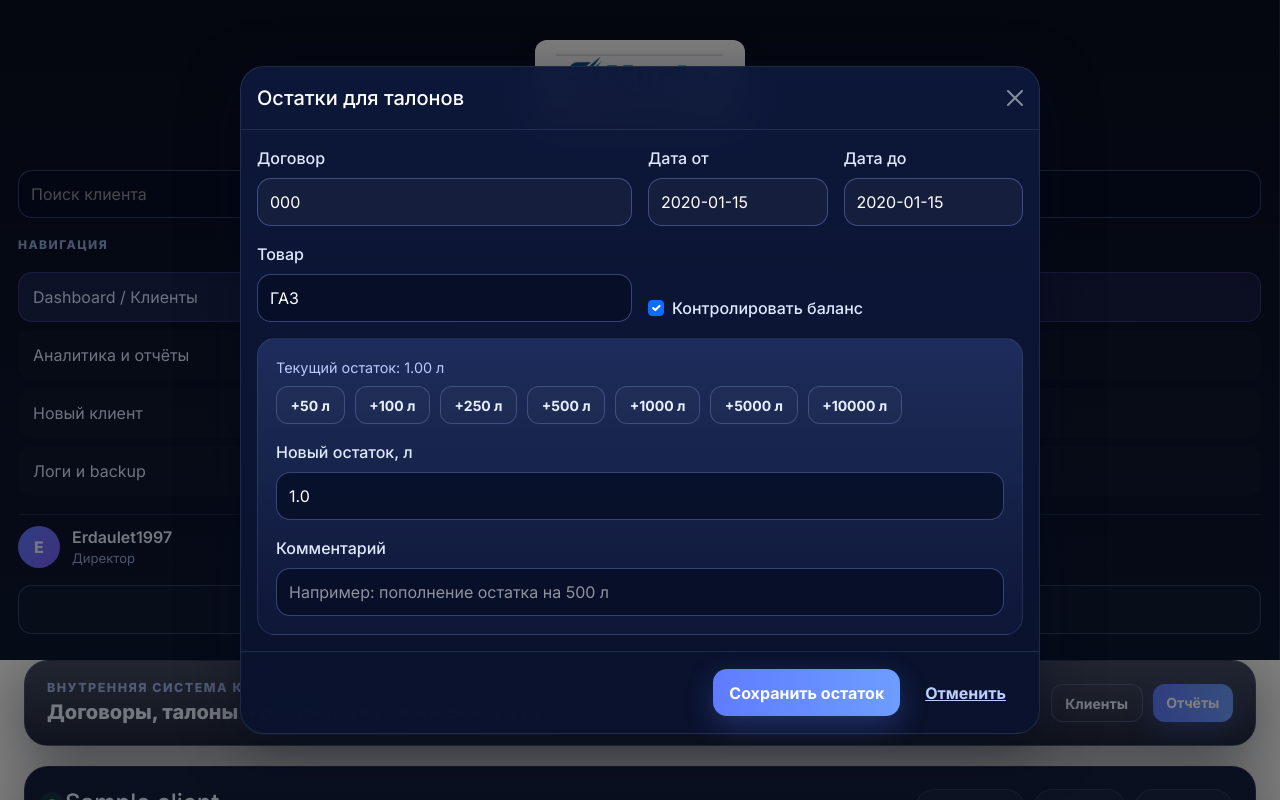
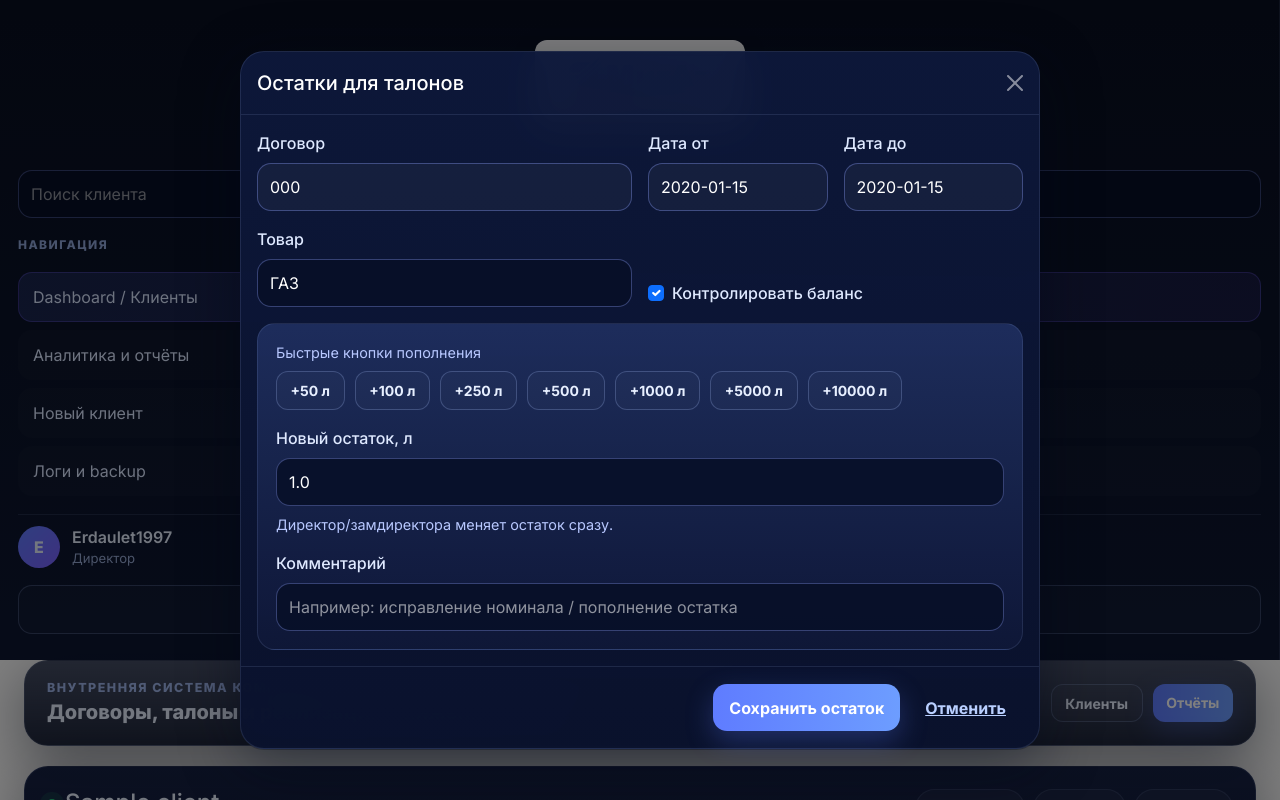
Before and after one commit to saittalon/scanoil-talon, a Flask app: page /clients/1/contracts in a window 1280 px wide, after a click on "Изменить остаток". Run offline with Flask 3, Linux system fonts and the light colour scheme; a user stored in the database is signed in; tables that the repository leaves empty hold one stand-in row (values such as "Sample post").

Commit message:
Add files via upload

```diff
--- a/templates/client_contracts.html
+++ b/templates/client_contracts.html
@@ -147,6 +147,18 @@
           <button class="btn btn-brand btn-sm" data-bs-toggle="modal" data-bs-target="#balanceModal">{% if current_role in ["director","zamdirector","deputy_director"] %}Изменить остаток{% else %}Запросить изменение остатка{% endif %}</button>
         </div>
         <div class="fw-bold">{{ ('%.2f'|format(balance.liters_left)) if balance else '0.00' }} л</div>
+        {% if pending_balance_request %}
+          {% set pending_delta = pending_balance_request.requested_liters or 0 %}
+          {% set pending_is_delta = pending_balance_request.comment and pending_balance_request.comment.startswith('__DELTA__|') %}
+          <div class="client-meta mt-2">
+            {% if pending_is_delta %}
+              Есть неподтвержденная заявка: {% if pending_delta >= 0 %}+{% endif %}{{ '%.2f'|format(pending_delta) }} л.
+            {% else %}
+              Есть неподтвержденная заявка на изменение остатка.
+            {% endif %}
+            Пока директор или замдиректора не подтвердит заявку, создавать талоны нельзя.
+          </div>
+        {% endif %}
       </div>
 
 
@@ -155,17 +167,27 @@
         <div class="d-flex align-items-center justify-content-between flex-wrap gap-2 mb-3">
           <div>
             <h6 class="mb-2">Заявки на изменение остатка</h6>
-            <div class="client-meta">Ниже показывается история заявок по выбранному договору</div>
+            <div class="client-meta">История по выбранному договору</div>
           </div>
         </div>
         {% if balance_requests %}
           <div class="side-list">
           {% for r in balance_requests %}
+            {% set is_delta = r.comment and r.comment.startswith('__DELTA__|') %}
+            {% set old_value = r.old_liters or 0 %}
+            {% set req_value = r.requested_liters or 0 %}
+            {% set new_value = (old_value + req_value) if is_delta else req_value %}
             <div class="file-row d-flex justify-content-between align-items-center gap-3">
               <div>
-                <div class="fw-semibold">{% set delta = (r.requested_liters or 0) - (r.old_liters or 0) %}{% set delta_sign = "+" if delta >= 0 else "" %}Изменение: {{ delta_sign }}{{ "%.2f"|format(delta) }} л</div>
-                <div class="client-meta mt-1">{{ r.created_at.strftime('%Y-%m-%d %H:%M') if r.created_at else '' }} • {{ r.requested_by.username if r.requested_by else '—' }} • {{ r.status }} • Было: {{ '%.2f'|format(r.old_liters or 0) }} л • Станет: {{ '%.2f'|format(r.requested_liters or 0) }} л</div>
-                {% if r.comment %}<div class="client-meta mt-1">{{ r.comment }}</div>{% endif %}
+                {% if is_delta %}
+                  <div class="fw-semibold">Изменение остатка: {% if req_value >= 0 %}+{% endif %}{{ '%.2f'|format(req_value) }} л</div>
+                  <div class="client-meta mt-1">Было: {{ '%.2f'|format(old_value) }} л → станет: {{ '%.2f'|format(new_value) }} л</div>
+                {% else %}
+                  <div class="fw-semibold">{{ '%.2f'|format(old_value) }} л → {{ '%.2f'|format(req_value) }} л</div>
+                {% endif %}
+                <div class="client-meta mt-1">{{ r.created_at.strftime('%Y-%m-%d %H:%M') if r.created_at else '' }} • {{ r.requested_by.username if r.requested_by else '—' }} • {{ r.status }}</div>
+                {% set clean_comment = (r.comment or '').replace('__DELTA__|', '') %}
+                {% if clean_comment %}<div class="client-meta mt-1">{{ clean_comment }}</div>{% endif %}
               </div>
               <div class="d-flex gap-2 flex-wrap">
                 {% if r.status == 'pending' and current_role in ["director","zamdirector","deputy_director"] %}
@@ -186,6 +208,7 @@
           <div class="client-meta">По выбранному договору заявок пока нет.</div>
         {% endif %}
       </div>
+
 
       <div class="modal fade" id="balanceModal" tabindex="-1" aria-hidden="true">
         <div class="modal-dialog modal-lg modal-dialog-centered">
@@ -222,22 +245,24 @@
                   </div>
                   <div class="col-12">
                     <div class="info-card">
-                      <div class="client-meta mb-2">Текущий остаток: {{ ('%.2f'|format(balance.liters_left)) if balance else '0.00' }} л</div>
-                      {% if current_role in ["director","zamdirector","deputy_director"] %}
+                      <div class="client-meta mb-2">Быстрые кнопки {% if current_role in ["director","zamdirector","deputy_director"] %}пополнения{% else %}изменения{% endif %}</div>
                       <div class="liter-badges mb-3">
                         {% for add in [50,100,250,500,1000,5000,10000] %}
                           <button type="button" class="btn btn-outline-secondary btn-sm" onclick="addLiters({{ add }})">+{{ add }} л</button>
                         {% endfor %}
                       </div>
+                      {% if current_role in ["director","zamdirector","deputy_director"] %}
                       <label class="form-label">Новый остаток, л</label>
                       <input class="form-control" id="litersInput" name="liters_left" value="{{ balance.liters_left if balance else 0 }}">
+                      <div class="client-meta mt-2">Директор/замдиректора меняет остаток сразу.</div>
                       {% else %}
-                      <label class="form-label">Изменить остаток на, л</label>
-                      <input class="form-control" id="litersDeltaInput" name="liters_delta" value="" placeholder="Например: 500 или -100">
-                      <div class="client-meta mt-2">Исполнитель отправляет только заявку. Пока директор или замдиректор не подтвердит её, создать талоны по этому договору нельзя.</div>
+                      <label class="form-label">Изменение остатка, л</label>
+                      <input class="form-control" id="litersInput" name="liters_left" value="0" placeholder="Например: 500 или -200">
+                      <div class="client-meta mt-2">Исполнитель указывает, на сколько литров изменить остаток. После подтверждения директором/замдиректора новый остаток применится автоматически.</div>
+                      <div id="balancePreview" class="client-meta mt-2">Сейчас: {{ ('%.2f'|format(balance.liters_left)) if balance else '0.00' }} л</div>
                       {% endif %}
                       <label class="form-label mt-3">Комментарий</label>
-                      <input class="form-control" name="comment" placeholder="Например: пополнение остатка на 500 л">
+                      <input class="form-control" name="comment" placeholder="Например: исправление номинала / пополнение остатка">
                     </div>
                   </div>
                 </div>
@@ -255,7 +280,18 @@
           const inp = document.getElementById('litersInput');
           const cur = parseFloat((inp.value || "0").toString().replace(",", ".")) || 0;
           inp.value = (cur + x).toString();
+          updateBalancePreview();
         }
+        function updateBalancePreview(){
+          const inp = document.getElementById('litersInput');
+          const preview = document.getElementById('balancePreview');
+          if (!inp || !preview) return;
+          const delta = parseFloat((inp.value || '0').toString().replace(',', '.')) || 0;
+          const current = {{ (balance.liters_left if balance else 0) or 0 }};
+          const next = current + delta;
+          preview.textContent = `Изменение: ${delta >= 0 ? '+' : ''}${delta.toFixed(2)} л • Было: ${current.toFixed(2)} л • Станет: ${next.toFixed(2)} л`;
+        }
+        document.addEventListener('DOMContentLoaded', updateBalancePreview);
       </script>
     {% endif %}
   </div>
```
Also changed, not shown: templates/client_talons.html (+9 -0 lines), templates/tg_scan.html (+12 -55 lines).
